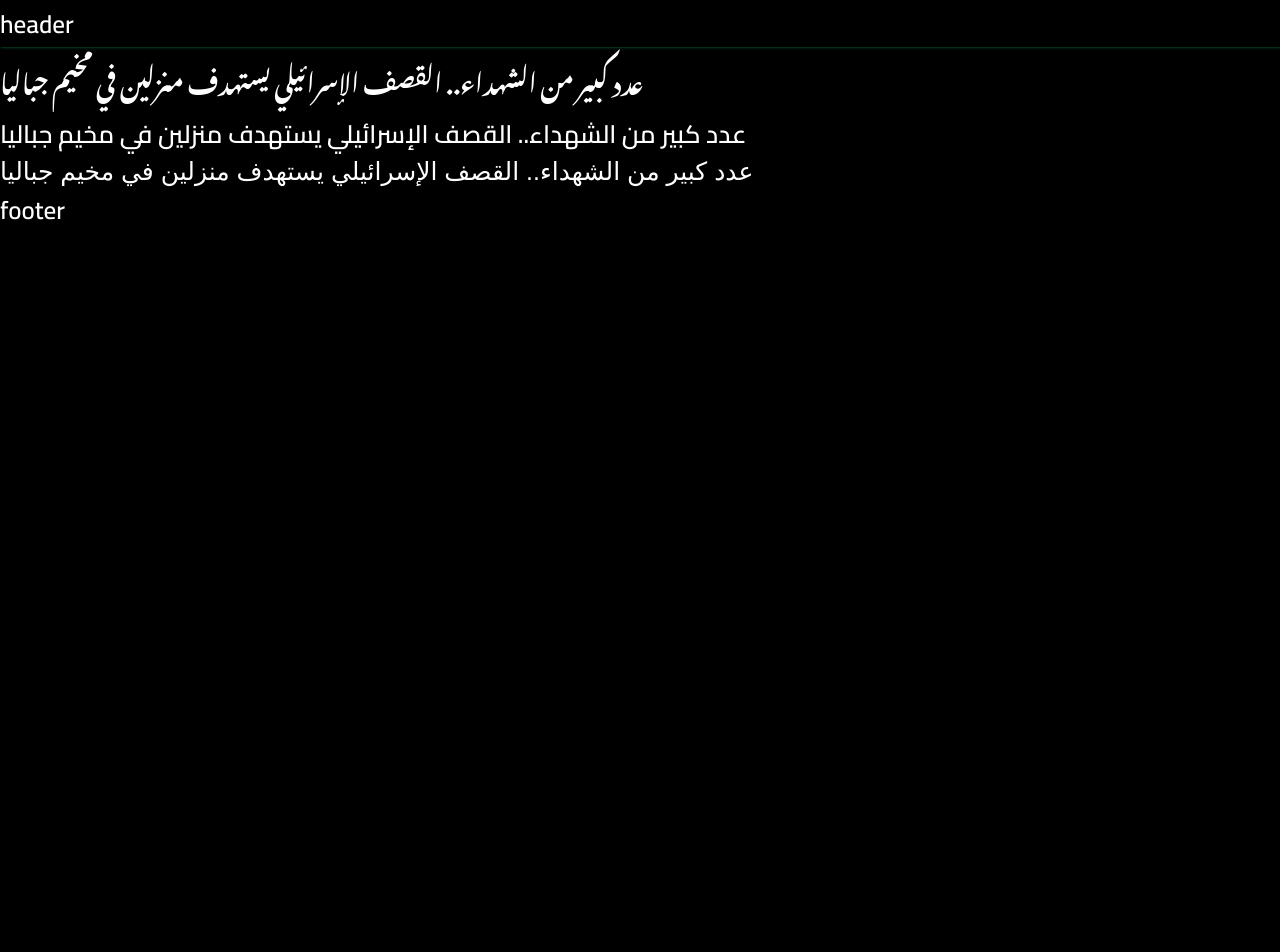
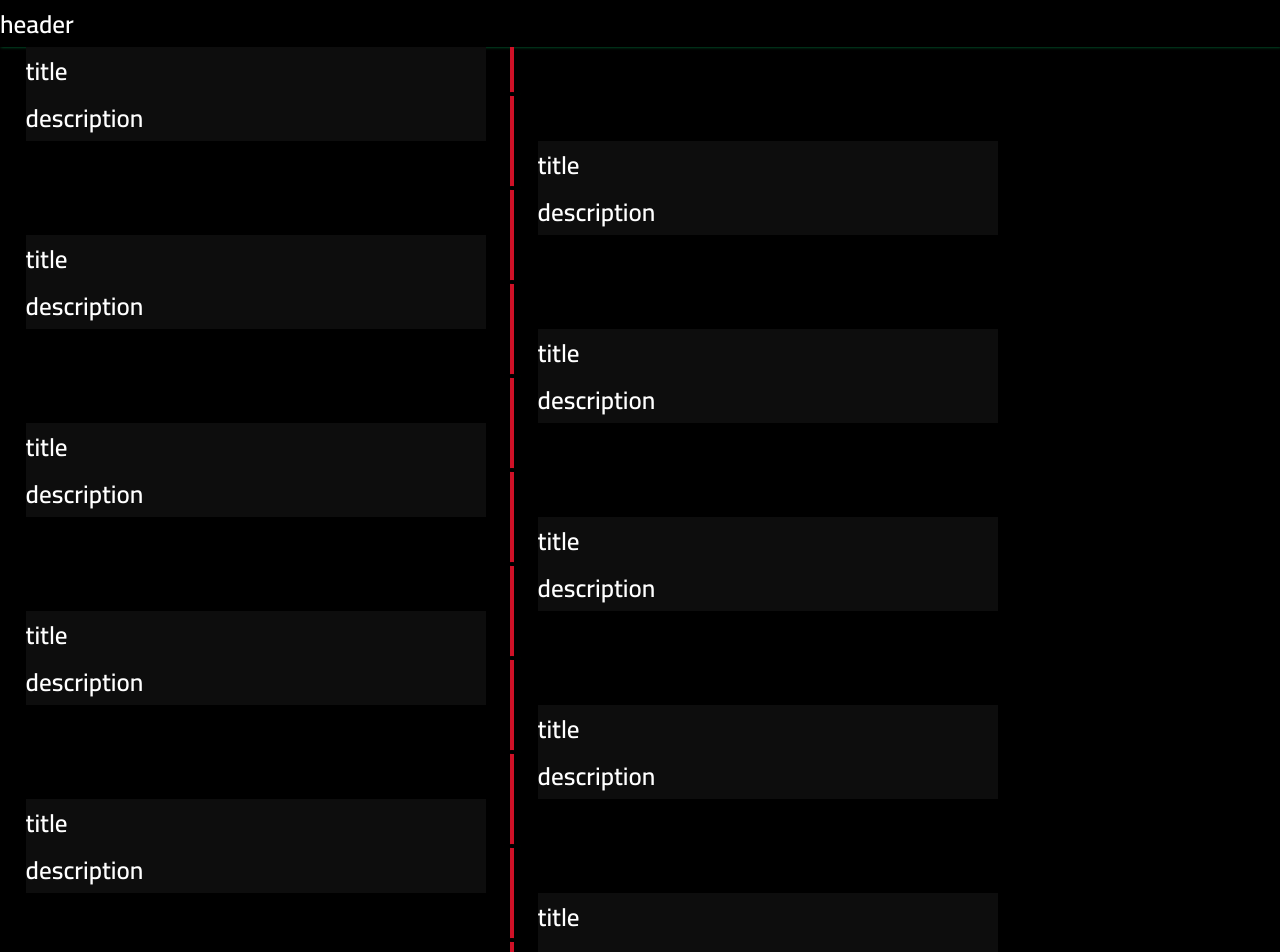
Before and after one commit to wael-boss/palestinianPulse, a React (Create React App) app: page / in a window 1280 px wide. Shown: the top 952 px of the page. Before the commit the page ends 800 px from the top, so only its background shows below. Built offline with nearby package versions, Linux system fonts and the light colour scheme; a web font is replaced by a local one.

Commit message:
timeline container v1

```diff
--- a/src/App.js
+++ b/src/App.js
@@ -1,15 +1,17 @@
 import Footer from "./components/footer";
 import Header from "./components/header";
+import TimeLine from "./components/timeLine";
 
 
 function App() {
   return (
     <div className="App">
       <Header/>
+      <TimeLine/>
+      <Footer/>
       <p style={{fontFamily:"'Noto Nastaliq Urdu', serif"}}>عدد كبير من الشهداء.. القصف الإسرائيلي يستهدف منزلين في مخيم جباليا</p>
       <p style={{fontFamily:"'Cairo', sans-serif"}}>عدد كبير من الشهداء.. القصف الإسرائيلي يستهدف منزلين في مخيم جباليا</p>
       <p style={{fontFamily:"'Reem Kufi Fun', sans-serif"}}>عدد كبير من الشهداء.. القصف الإسرائيلي يستهدف منزلين في مخيم جباليا</p>
-      <Footer/>
     </div>
   );
 }
--- /dev/null
+++ b/src/components/timeLine.js
@@ -0,0 +1,93 @@
+
+const TimeLine = () => {
+  return (
+    <div id="timeLineContainer">
+        <div className="eventContainer">
+            <div className="event">
+                <h1>title</h1>
+                <p>description</p>
+            </div>
+        </div>
+        <div className="eventContainer">
+            <div className="event">
+                <h1>title</h1>
+                <p>description</p>
+            </div>
+        </div>
+        <div className="eventContainer">
+            <div className="event">
+                <h1>title</h1>
+                <p>description</p>
+            </div>
+        </div>
+        <div className="eventContainer">
+            <div className="event">
+                <h1>title</h1>
+                <p>description</p>
+            </div>
+        </div>
+        <div className="eventContainer">
+            <div className="event">
+                <h1>title</h1>
+                <p>description</p>
+            </div>
+        </div>
+        <div className="eventContainer">
+            <div className="event">
+                <h1>title</h1>
+                <p>description</p>
+            </div>
+        </div>
+        <div className="eventContainer">
+            <div className="event">
+                <h1>title</h1>
+                <p>description</p>
+            </div>
+        </div>
+        <div className="eventContainer">
+            <div className="event">
+                <h1>title</h1>
+                <p>description</p>
+            </div>
+        </div>
+        <div className="eventContainer">
+            <div className="event">
+                <h1>title</h1>
+                <p>description</p>
+            </div>
+        </div>
+        <div className="eventContainer">
+            <div className="event">
+                <h1>title</h1>
+                <p>description</p>
+            </div>
+        </div>
+        <div className="eventContainer">
+            <div className="event">
+                <h1>title</h1>
+                <p>description</p>
+            </div>
+        </div>
+        <div className="eventContainer">
+            <div className="event">
+                <h1>title</h1>
+                <p>description</p>
+            </div>
+        </div>
+        <div className="eventContainer">
+            <div className="event">
+                <h1>title</h1>
+                <p>description</p>
+            </div>
+        </div>
+        <div className="eventContainer">
+            <div className="event">
+                <h1>title</h1>
+                <p>description</p>
+            </div>
+        </div>
+    </div>
+  )
+}
+
+export default TimeLine
--- a/src/index.css
+++ b/src/index.css
@@ -43,3 +43,98 @@ body {
 header{
   box-shadow:1px 0 3px hsl(150, 100%, 24%);
 }
+#timeLineContainer{
+  display: flex;
+  flex-direction: column;
+  width: 80%;
+}
+.eventContainer{
+  width: 50%;
+  display: grid;
+  place-items: center;
+  position: relative;
+}
+.eventContainer:nth-child(odd){
+  margin-left: 0;
+}
+.eventContainer:nth-child(odd)::before{
+  content: "";
+  position: absolute;
+  top: 0;
+  right: -2px;
+  bottom: 0;
+  width: 4px;
+  background-color: var(--red);
+}
+.eventContainer:nth-child(odd)::after{
+  content: "";
+  position: absolute;
+  top: 50%;
+  right: -10px;
+  bottom: 50%;
+  width: 16px;
+  aspect-ratio: 1/1;
+  background-color: var(--green);
+  border: 2px solid var(--black);
+  border-radius: 50%;
+  transform: translateY(-50%);
+}
+.eventContainer:nth-child(even){
+  margin-left: 50%;
+}
+.eventContainer:nth-child(even)::before{
+  content: "";
+  position: absolute;
+  top: 0;
+  left: -2px;
+  bottom: 0;
+  width: 4px;
+  background-color: var(--red);
+}
+.eventContainer:nth-child(even)::after{
+  content: "";
+  position: absolute;
+  top: 50%;
+  left: -10px;
+  bottom: 50%;
+  width: 16px;
+  aspect-ratio: 1/1;
+  background-color: var(--green);
+  border: 2px solid var(--black);
+  border-radius: 50%;
+  transform: translateY(-50%);
+}
+.eventContainer:nth-child(odd)>.event::before{
+  content: "";
+  position: absolute;
+  top: 50%;
+  right: -7px;
+  bottom: 50%;
+  width: 14px;
+  aspect-ratio: 1/1;
+  transform: translateY(-50%) rotate(45deg);
+  background-color: inherit;
+  z-index: -1;
+}
+.eventContainer:nth-child(even)>.event::before{
+  content: "";
+  position: absolute;
+  top: 50%;
+  left: -7px;
+  bottom: 50%;
+  width: 14px;
+  aspect-ratio: 1/1;
+  transform: translateY(-50%) rotate(45deg);
+  background-color: inherit;
+  z-index: -1;
+}
+.eventContainer:nth-child(even)>.event::before{
+  content: "";
+  position: absolute;
+
+}
+.event{
+  position: relative;
+  width: 90%;
+  background-color: hsl(0, 0%, 5%);
+}
```
